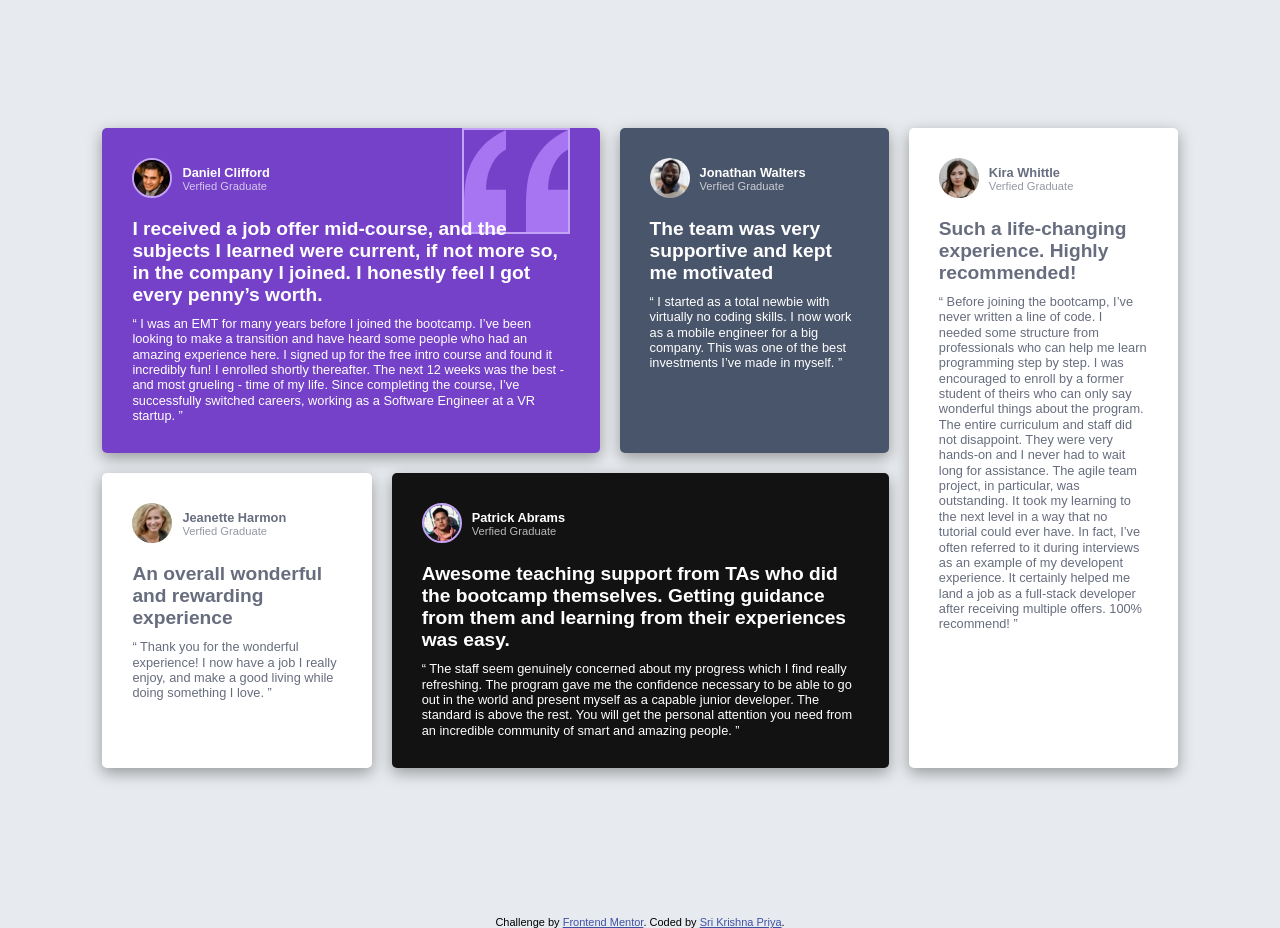
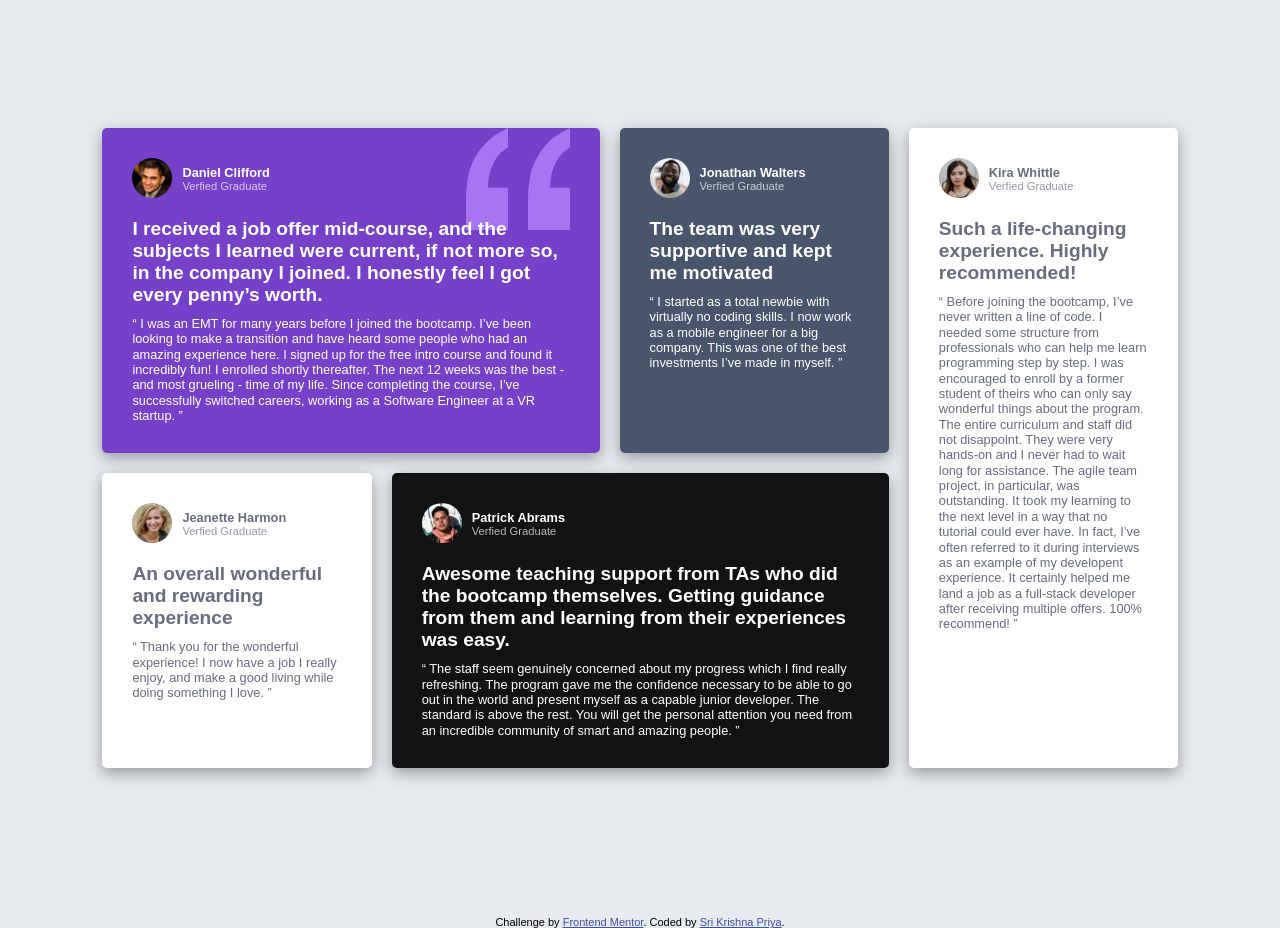
Before and after one commit to Krishna-Babbillapati/testimonials-grid-section-main, a plain HTML site: page index.html in a window 1280 px wide. Drawn offline with Linux system fonts and the light colour scheme.

Commit message:
minor change in quotes icon image

```diff
--- a/style.css
+++ b/style.css
@@ -78,7 +78,7 @@
     font-weight: 600;
  }
 
- #testimonial-1 img, #testimonial-4 img {
+ #testimonial-1 + .header img, #testimonial-4 + .header img {
     border: 2px solid rgba(196, 162, 246, 1)
  }
 
```
